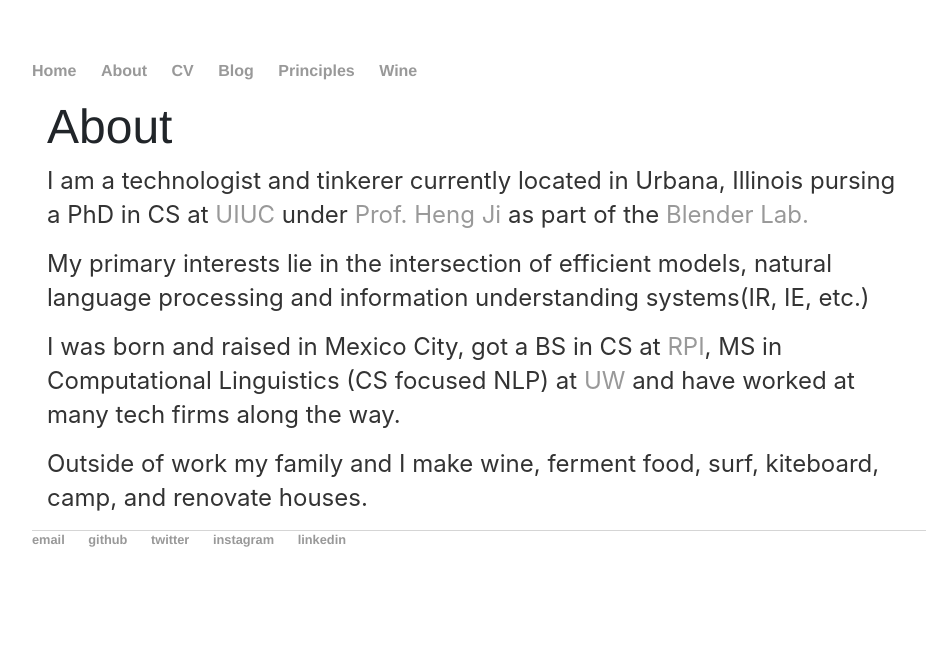
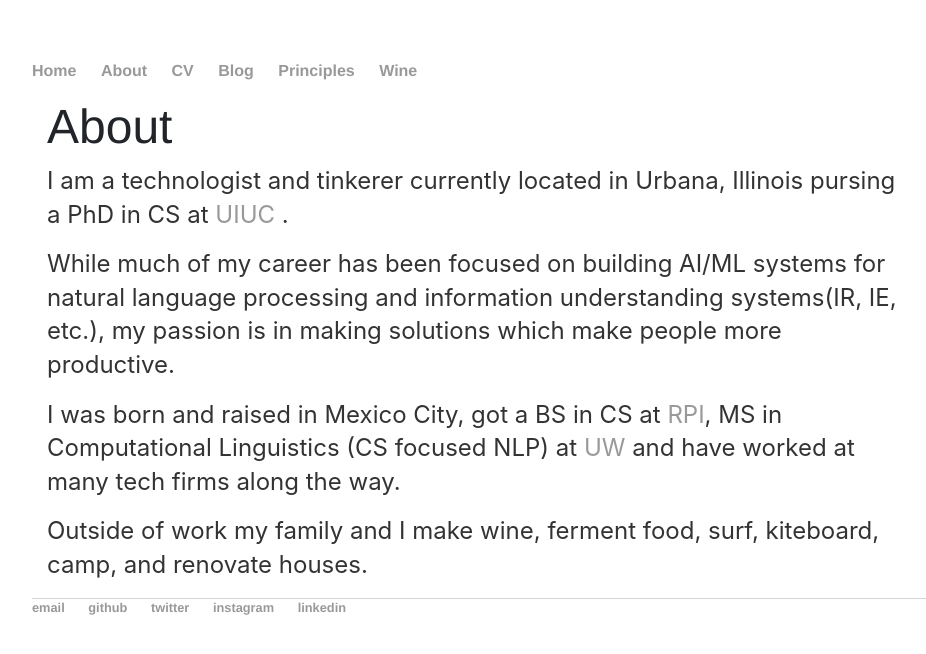
Before and after one commit to spacemanidol/spacemanidol.github.io, a Jekyll site: the page built from about/index.html, in a window 1280 px wide. Shown: the top 654 px of the page, without its empty margins (160-1086 px from the left). Built offline with Jekyll 4.4.1, drawn with Linux system fonts in a browser that asks for light colours; a script that is not in the unit is left out; comment, search, counter and statistics services are not loaded.

Commit message:
Update index.html

```diff
--- a/about/index.html
+++ b/about/index.html
@@ -4,8 +4,8 @@ title: About Daniel Campos
 ---
 <div class="about">
 <h1>About</h1>
-<p>I am a technologist and tinkerer currently located in Urbana, Illinois pursing a PhD in CS at <a href='https://cs.illinois.edu/'>UIUC</a> under <a href='http://blender.cs.illinois.edu/hengji.html'>Prof. Heng Ji</a> as part of the <a href='http://blender.cs.illinois.edu/index.html'>Blender Lab.</a></p>
-<p>My primary interests lie in the intersection of efficient models, natural language processing and information understanding systems(IR, IE, etc.)</p>
+<p>I am a technologist and tinkerer currently located in Urbana, Illinois pursing a PhD in CS at <a href='https://cs.illinois.edu/'>UIUC</a> .</a></p>
+<p>While much of my career has been focused on building AI/ML systems for natural language processing and information understanding systems(IR, IE, etc.), my passion is in making solutions which make people more productive.</p>
 <p>I was born and raised in Mexico City, got a BS in CS at <a href='rpi.edu'>RPI</a>, MS in Computational Linguistics (CS focused NLP) at <a href='http://www.washington.edu/'>UW</a> and have worked at many tech firms along the way.
 <p>Outside of work my family and I make wine, ferment food, surf, kiteboard, camp, and renovate houses.</p>
 </div>
```
